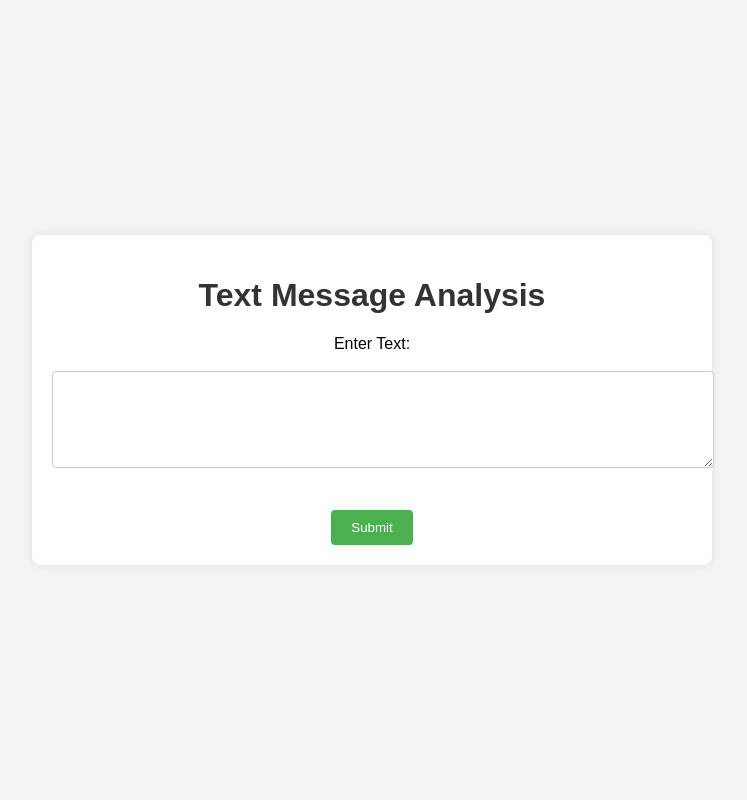
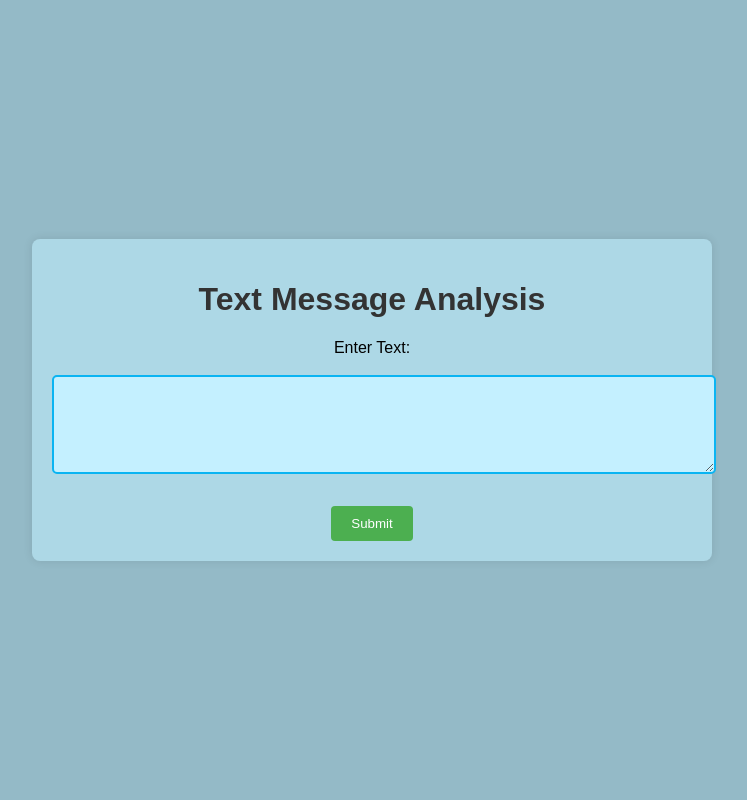
Before and after one commit to Muneeb-ii/CS154_Spam-WebApp, a FastAPI app: page / in a window 1280 px wide. Shown: the whole page, without its empty margins (268-1015 px from the left). Run offline with FastAPI, Linux system fonts and the light colour scheme; parts of the project's set-up code (start-up, migrations or seed data) failed here and were passed over.

Commit message:
Added formatting

```diff
--- a/My_App/templates/index.html
+++ b/My_App/templates/index.html
@@ -7,7 +7,7 @@
     <style>
         body {
             font-family: Arial, sans-serif;
-            background-color: #f4f4f4;
+            background-color: #94bac7;
             margin: 0;
             padding: 0;
             display: flex;
@@ -16,7 +16,7 @@
             height: 100vh;
         }
         .container {
-            background-color: #fff;
+            background-color: #add8e6;
             padding: 20px;
             border-radius: 8px;
             box-shadow: 0 0 10px rgba(0, 0, 0, 0.1);
@@ -27,11 +27,12 @@
             color: #333;
         }
         textarea {
+            background-color: #c4f0ff;
             width: 100%;
             padding: 10px;
-            border-radius: 4px;
-            border: 1px solid #ccc;
-            margin-bottom: 20px;
+            border-radius: 5px;
+            border: 2px solid #0ab4f2;
+            margin-bottom: 10px;
         }
         button {
             background-color: #4CAF50;
@@ -43,6 +44,7 @@
         }
         button:hover {
             background-color: #45a049;
+            font-size: 18 px;
         }
     </style>
 </head>
```
Also changed, not shown: My_App/templates/result.html (+8 -3 lines).
